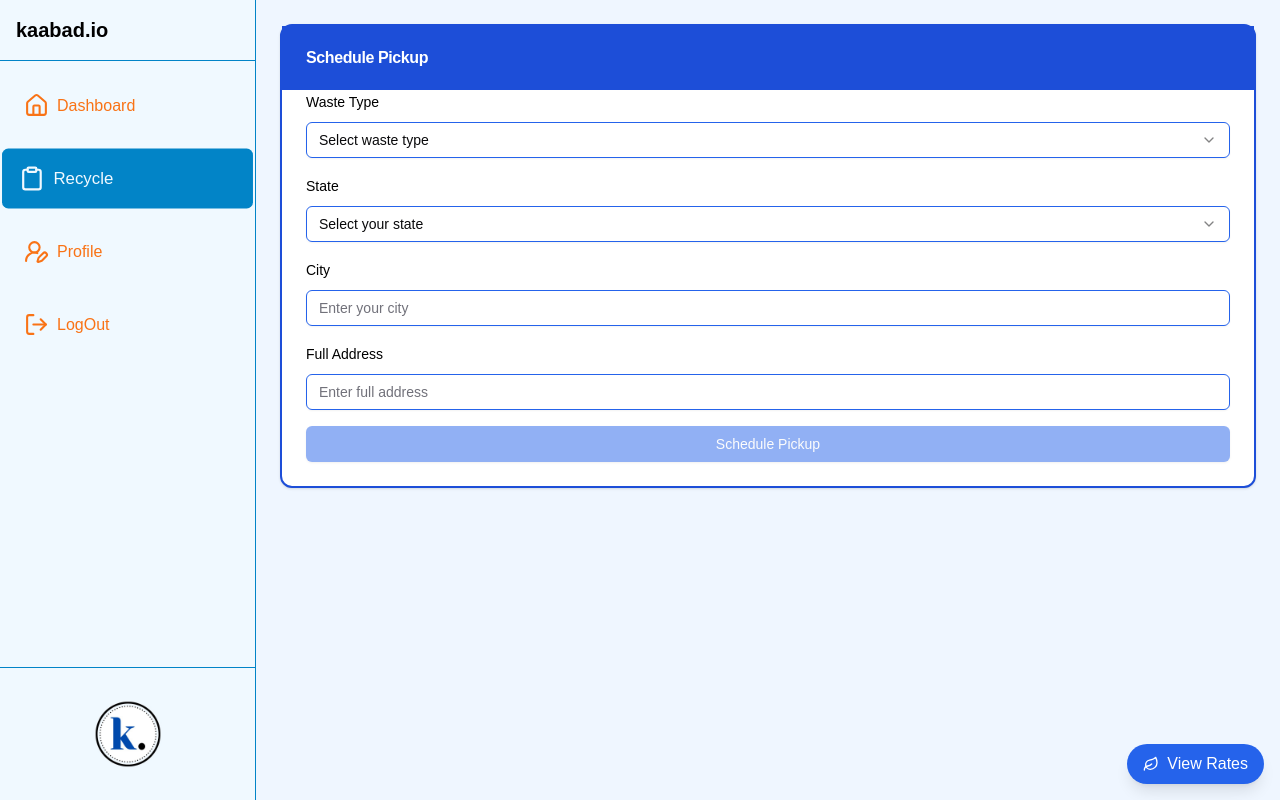
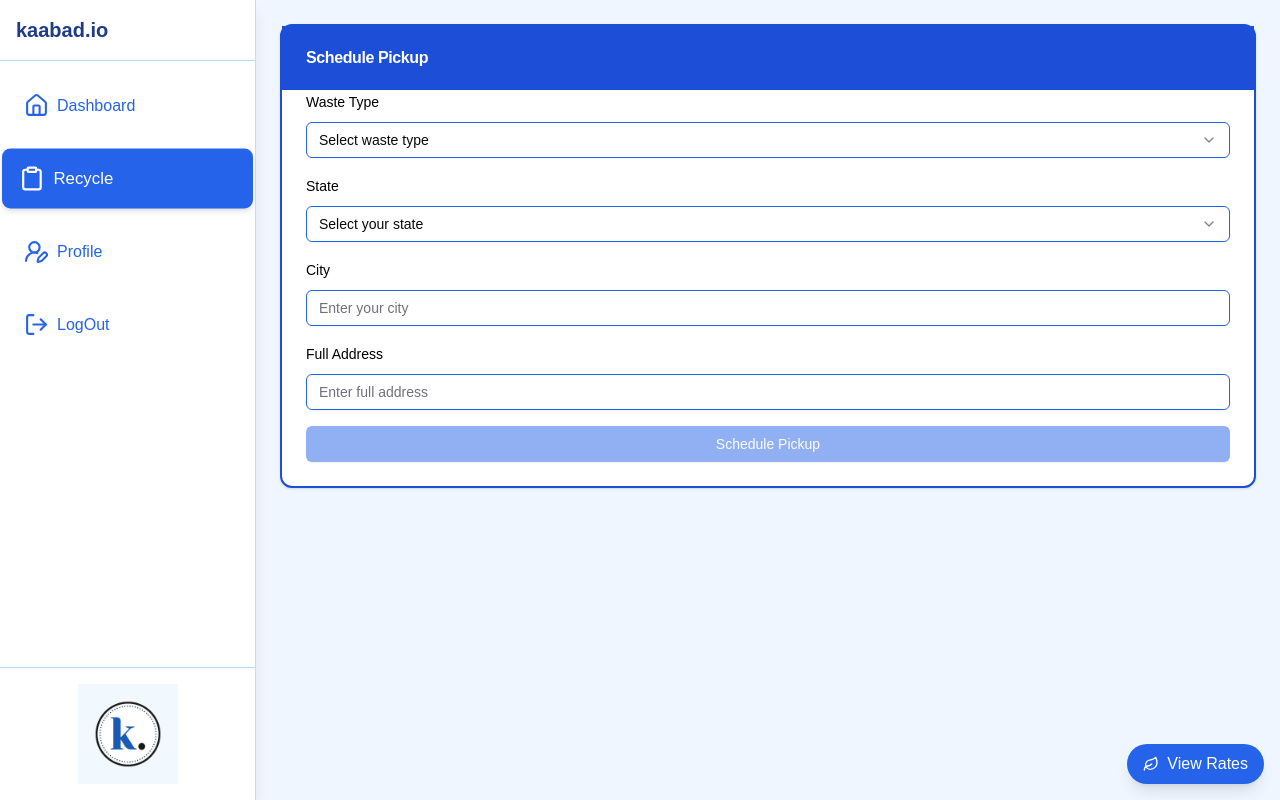
Before and after one commit to DanTiw/kaabadio, a Next.js app: page /recycle in a window 1280 px wide. Built offline with nearby package versions, Linux system fonts and the light colour scheme.

Commit message:
Color Scheme for Dashboard

```diff
--- a/src/components/sidebar.tsx
+++ b/src/components/sidebar.tsx
@@ -24,20 +24,20 @@ const SideNav: React.FC = () => {
   return (
     <div className="min-h-screen flex">
       {/* Mobile Header */}
-      <div className="fixed top-0 left-0 right-0 h-16 bg-sky-50 z-50 lg:hidden flex items-center px-4 border-b border-sky-600">
+      <div className="fixed top-0 left-0 right-0 h-16 bg-white z-50 lg:hidden flex items-center px-4 border-b border-blue-200">
         <button
           onClick={toggleMenu}
-          className="p-2 bg-sky-600 text-sky-50 rounded-md hover:bg-sky-700 transition-colors"
+          className="p-2 bg-blue-600 text-white rounded-md hover:bg-blue-700 transition-all duration-200 hover:shadow-lg"
         >
           {isOpen ? <X size={24} /> : <Menu size={24} />}
         </button>
-        <span className="ml-4 text-xl font-bold text-black">kaabad.io</span>
+        <span className="ml-4 text-xl font-bold text-blue-900">kaabad.io</span>
       </div>
 
       {/* Overlay for mobile */}
       {isOpen && (
         <div
-          className="fixed inset-0 bg-black bg-opacity-50 z-40 lg:hidden"
+          className="fixed inset-0 bg-black bg-opacity-50 z-40 lg:hidden backdrop-blur-sm"
           onClick={toggleMenu}
         ></div>
       )}
@@ -46,21 +46,29 @@ const SideNav: React.FC = () => {
       <div className={`
         fixed top-0 left-0 h-full
         ${isCollapsed ? 'w-20' : 'w-64'}
-        bg-sky-50 border-r border-sky-600
+        bg-white border-r border-blue-200
         transform transition-all duration-300 ease-in-out
         ${isOpen ? 'translate-x-0' : '-translate-x-full'}
         lg:translate-x-0
         z-40
         flex flex-col
+        shadow-lg
       `}>
         {/* Logo Section */}
         <div className={`
           text-xl font-bold p-4 flex items-center
           ${isCollapsed ? 'justify-center' : 'justify-between'}
-          border-b border-sky-600
+          border-b border-blue-200
+          bg-white
         `}>
-          {!isCollapsed && <Link href='/dashboard' className="text-black hover:text-orange-500 transition-colors">kaabad.io</Link>}
-
+          {!isCollapsed && (
+            <Link
+              href='/dashboard'
+              className="text-blue-900 hover:text-blue-600 transition-colors duration-200"
+            >
+              kaabad.io
+            </Link>
+          )}
         </div>
 
         {/* Nav Items */}
@@ -71,17 +79,30 @@ const SideNav: React.FC = () => {
                 <Link href={item.href} onClick={() => setIsOpen(false)}>
                   <div
                     className={`
-                      flex items-center p-4 rounded-md transition-all duration-200
+                      flex items-center p-4 rounded-lg transition-all duration-200
                       ${pathname === item.href
-                        ? 'bg-sky-600 text-sky-50 scale-105'
-                        : 'text-orange-500 hover:bg-sky-600 hover:text-sky-50 hover:scale-105'
+                        ? 'bg-blue-600 text-white shadow-md scale-105'
+                        : 'text-blue-600 hover:bg-blue-50 hover:text-blue-800 hover:scale-105'
                       }
                       ${isCollapsed ? 'justify-center' : ''}
+                      group
+                      hover:shadow-md
                     `}
                     title={isCollapsed ? item.name : ''}
                   >
-                    <item.icon className={isCollapsed ? '' : 'mr-2'} size={25} />
-                    {!isCollapsed && item.name}
+                    <item.icon
+                      className={`
+                        ${isCollapsed ? '' : 'mr-2'}
+                        transition-transform duration-200
+                        group-hover:scale-110
+                      `}
+                      size={25}
+                    />
+                    {!isCollapsed && (
+                      <span className="font-medium transition-all duration-200 group-hover:translate-x-1">
+                        {item.name}
+                      </span>
+                    )}
                   </div>
                 </Link>
               </li>
@@ -90,14 +111,14 @@ const SideNav: React.FC = () => {
         </div>
 
         {/* Bottom Logo */}
-        <div className="border-t border-sky-600 p-4">
+        <div className="border-t border-blue-200 p-4 bg-white">
           <div className="flex justify-center">
             <Image
               src="/logo.png"
               alt="kaabad.io logo"
               width={100}
               height={100}
-              className="object-contain"
+              className="object-contain opacity-90 hover:opacity-100 transition-opacity duration-200"
             />
           </div>
         </div>
```
